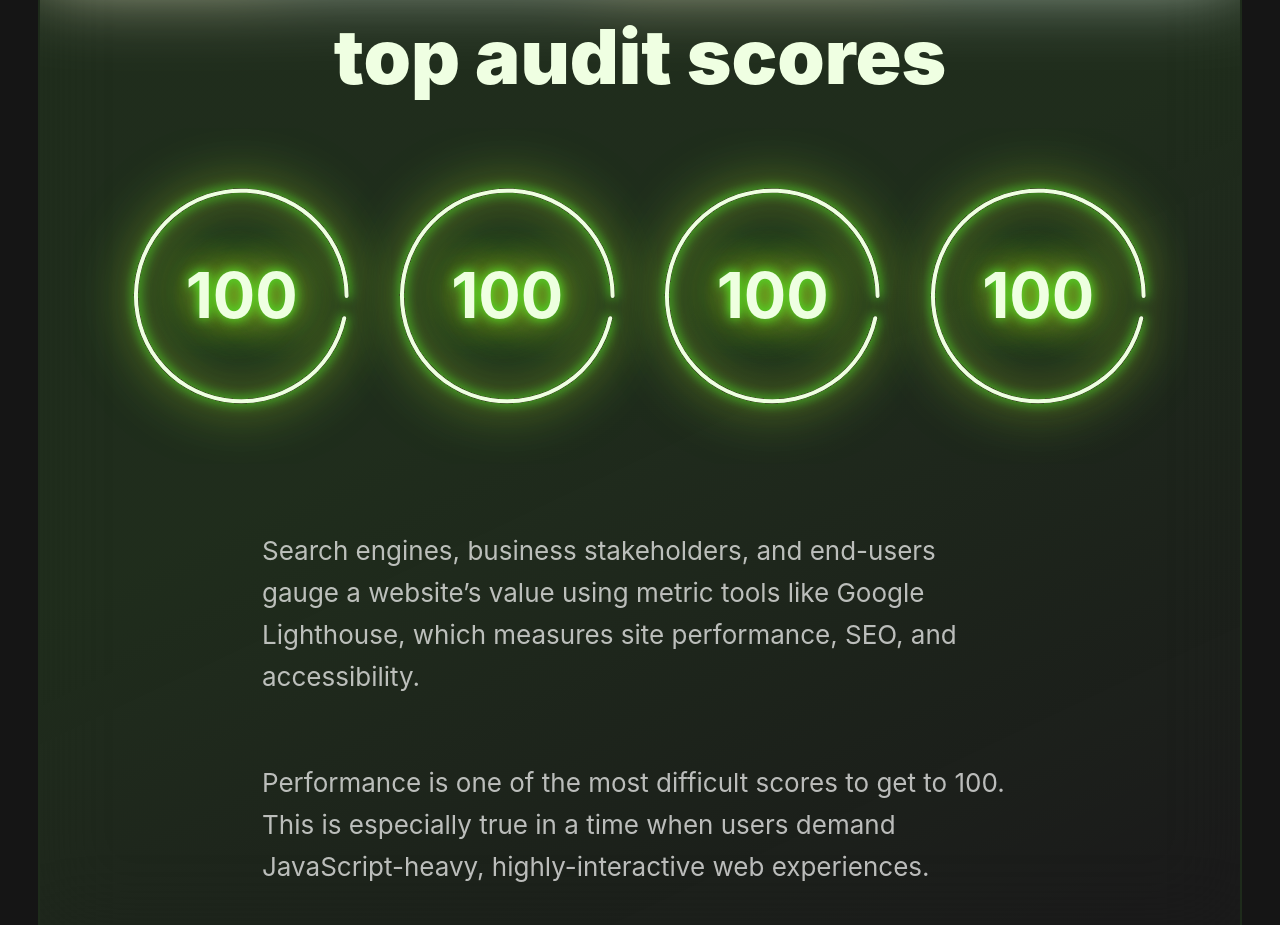
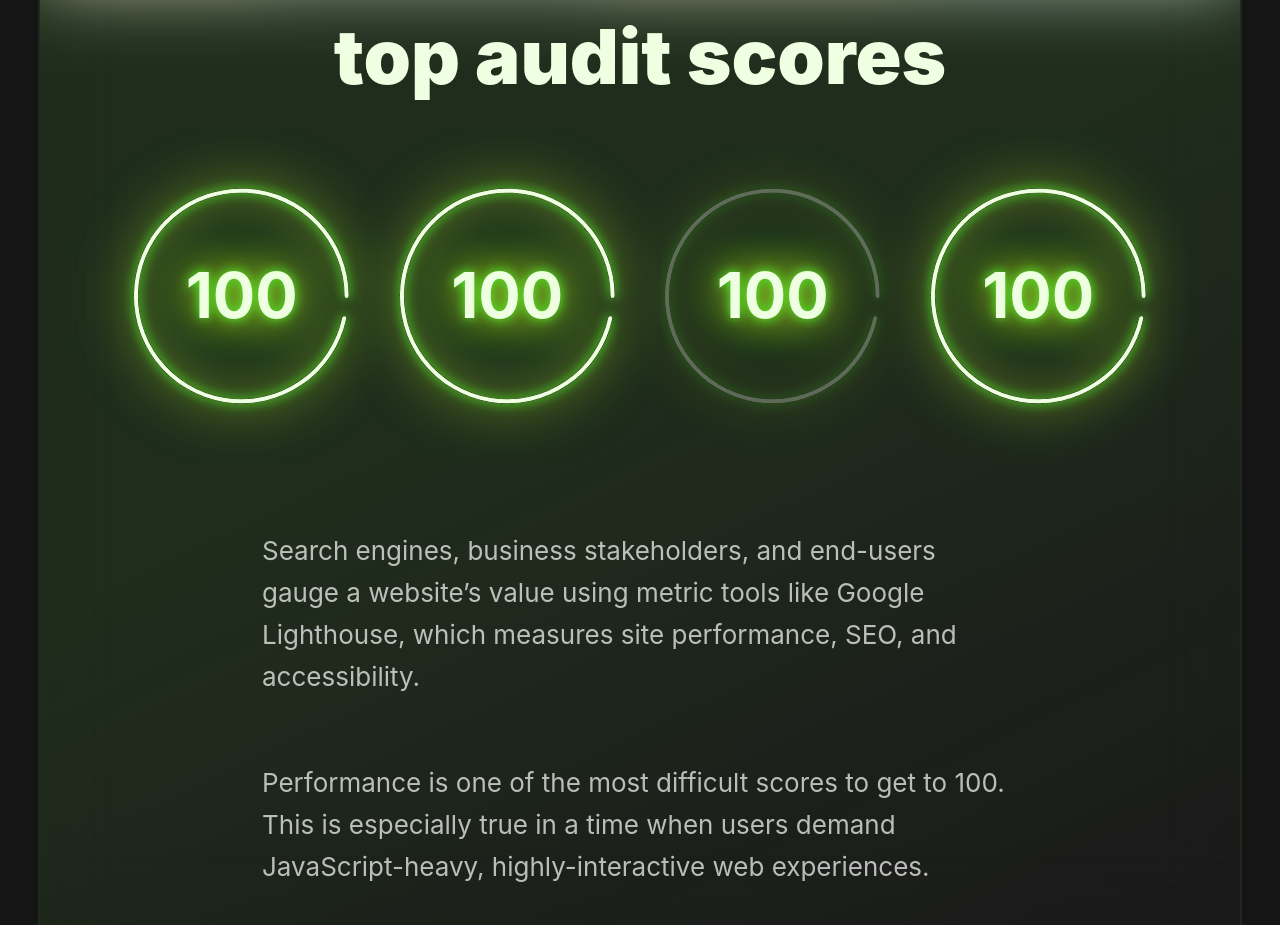
Before and after one commit to hallefsantos/monogram-exercise, a SvelteKit app: page / in a window 1280 px wide. Shown: the part 5760-6685 px from the top of the page. Built offline with nearby package versions, Linux system fonts and the light colour scheme.

Commit message:
feat: review score

```diff
--- a/src/components/AuditScores/AuditScores.svelte
+++ b/src/components/AuditScores/AuditScores.svelte
@@ -10,10 +10,10 @@
       <h2 class="text-green-100 font-black text-center text-[32px] xl:text-3xl">top audit scores</h2>
       <div use:visibility={(visible) => isVisible = visible} class="grid grid-cols-2 sm:grid-cols-4 gap-4 xl:flex xl:justify-between xl:items-center xl:w-full mt-10 xl:mt-[96px]">
         {#if isVisible}
-          <Score />
-          <Score />
-          <Score />
-          <Score />
+          <Score count={100} />
+          <Score count={100} />
+          <Score disabled count={100} />
+          <Score count={100} />
         {/if}
       </div>
       <div class="xl:max-w-[756px] w-full mt-10 xl:mt-32 mx-auto space-y-5 xl:space-y-16 [&>p]:text-white xl:[&>p]:text-lg opacity-70">
--- a/src/components/AuditScores/Score.svelte
+++ b/src/components/AuditScores/Score.svelte
@@ -1,26 +1,40 @@
 <script lang="ts">
+	import { cn } from '$lib/utils';
 	import { onMount } from 'svelte'
 
-  let count = 0
+  export let disabled = false
+  export let count: number
+
+  // let count = 0
   const totalTime = 10000
-  const intervalTime = (totalTime / 100) / 2.15
+  const intervalTime = (totalTime / count) / 2.15
 
   onMount(() => {
+    if (!disabled) {
+      const definedCount = count
+      count = 0
+
       const counting = setInterval(() => {
-        if (count < 100) {
+          if (count < definedCount) {
             count += 1
           } else {
             clearInterval(counting)
           }
       }, intervalTime)
+    }
   })
 </script>
 
 <div class="relative grid place-items-center xl:max-w-[212px] w-[112px] xl:w-full mx-auto aspect-square rounded-full">
-  <svg class="absolute top-1/2 left-[45.5%] -translate-y-1/2 -translate-x-1/2 w-[150%]" viewBox="0 0 320 338" fill="none" xmlns="http://www.w3.org/2000/svg">
+  <svg class={cn('absolute top-1/2 left-[45.5%] -translate-y-1/2 -translate-x-1/2 w-[150%] ', {
+    'opacity-30': disabled,
+  })} viewBox="0 0 320 338" fill="none" xmlns="http://www.w3.org/2000/svg">
     <g filter="url(#filter0_ddd_15_192)">
         <path
-            class="animate-score [stroke-dasharray:1000] [stroke-dashoffset:1000] [animation-fill-mode:forwards]"
+            class={cn('[animation-fill-mode:forwards]', {
+              'animate-score [stroke-dasharray:1000] [stroke-dashoffset:1000]': !disabled,
+              '[stroke-dasharray:0] [stroke-dashoffset:0] ': disabled,
+            })}
             d="M275.334 169C275.334 141.861 264.925 115.756 246.251 96.0635C227.578 76.3707 202.062 64.5903 174.962 63.1496C147.861 61.7089 121.24 70.7175 100.584 88.3194C79.9275 105.921 66.8092 130.776 63.9318 157.761C61.0544 184.747 68.6371 211.809 85.1175 233.37C101.598 254.932 125.721 269.351 152.516 273.657C179.311 277.963 206.737 271.828 229.143 256.515C251.549 241.203 267.229 217.879 272.951 191.351"
             stroke="#EFFFE2"
             stroke-width="4"
```
Lines whose indentation alone changed are shown as unchanged.
